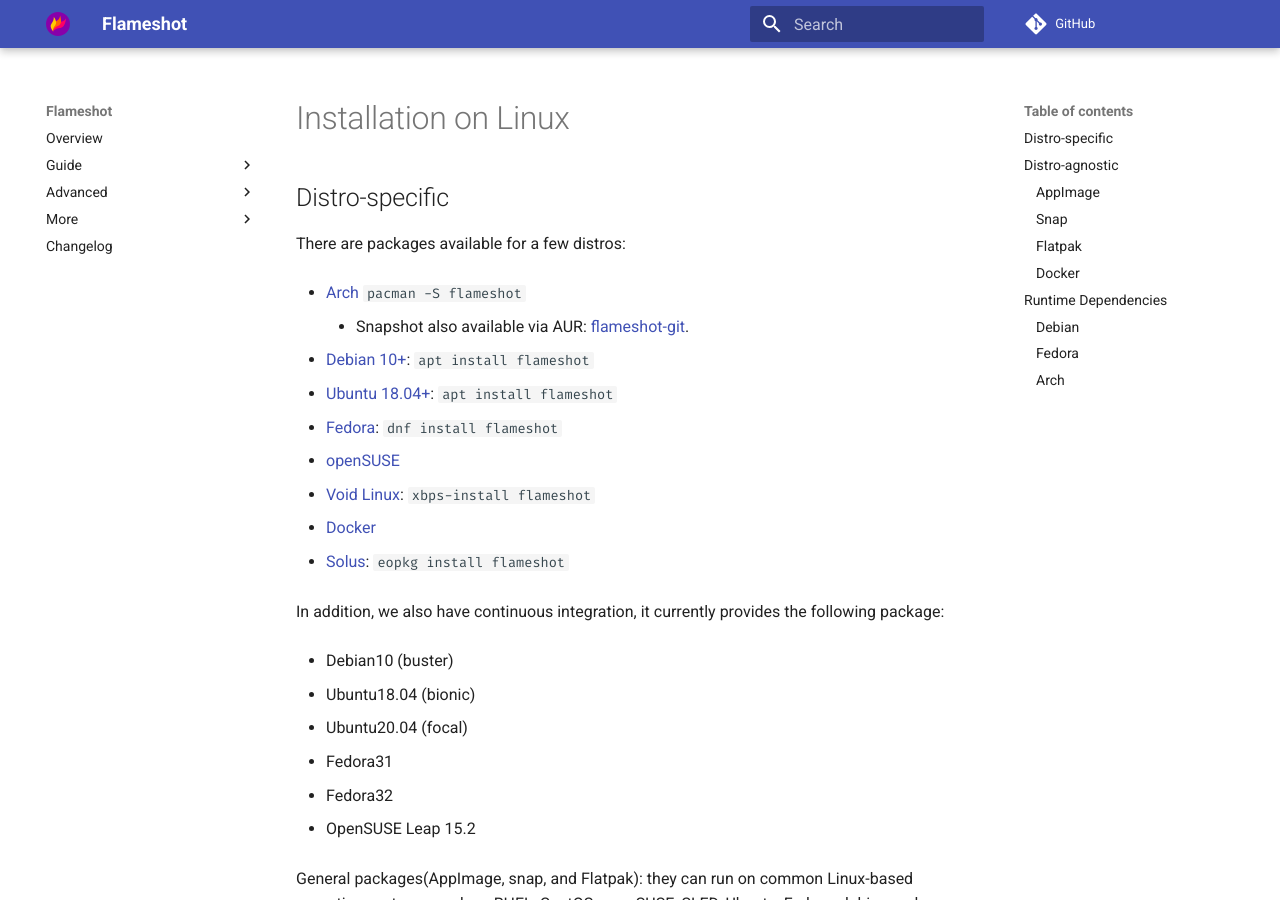
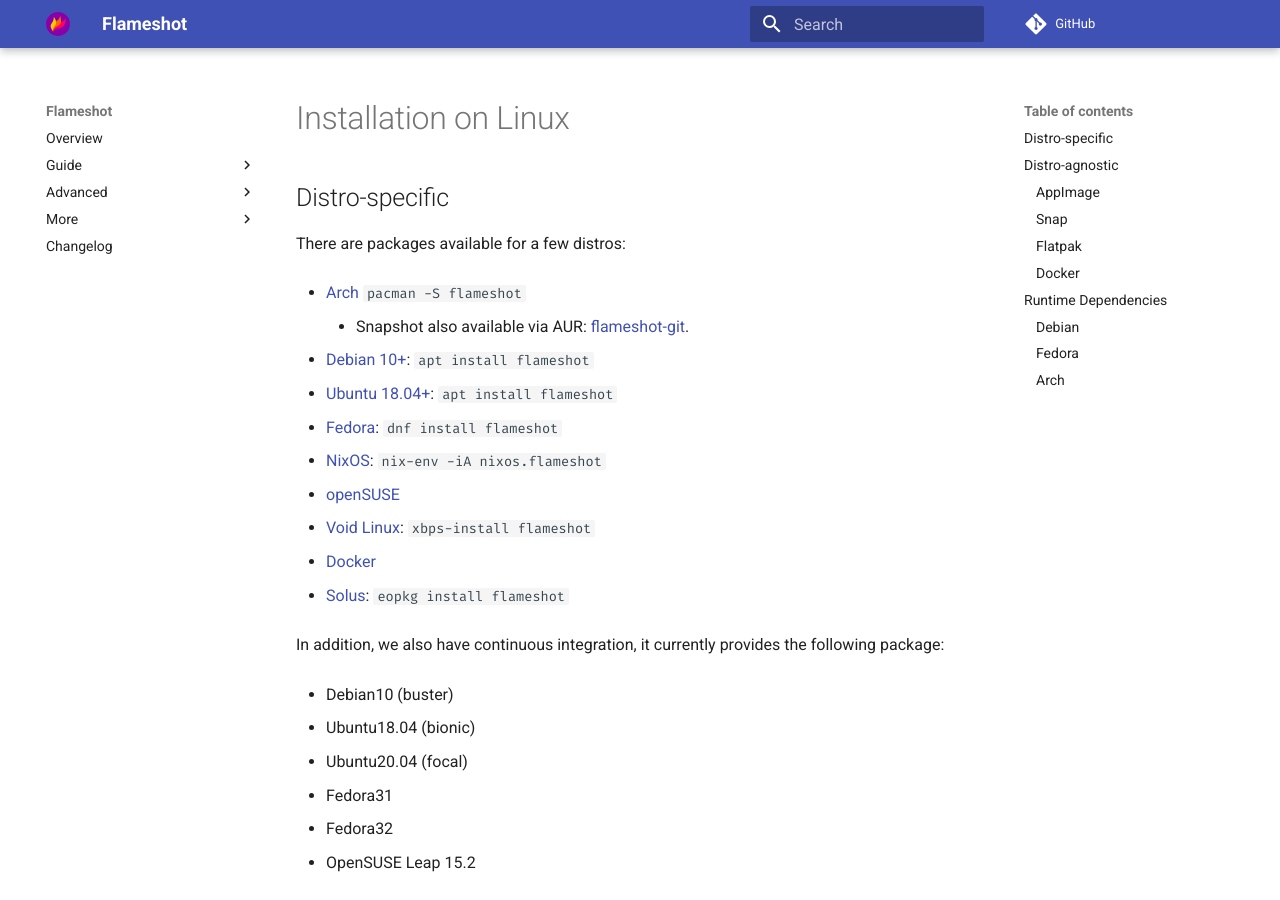
Before and after one commit to flameshot-org/flameshot-org.github.io, an MkDocs documentation site: the page built from docs/guide/installation/installation-linux.md, in a window 1280 px wide and 900 px high. Built offline with MkDocs 1.6.1 and Material for MkDocs 9.7.7, drawn with Linux system fonts in a browser that asks for light colours; comment, search, counter and statistics services are not loaded.

Commit message:
[add] NixOS was added

```diff
--- a/docs/guide/installation/installation-linux.md
+++ b/docs/guide/installation/installation-linux.md
@@ -13,6 +13,7 @@
 
 - [Fedora](https://src.fedoraproject.org/rpms/flameshot): `dnf install flameshot`
 
+- [NixOS](https://search.nixos.org/packages?query=flameshot): `nix-env -iA nixos.flameshot`
 - [openSUSE](https://software.opensuse.org/package/flameshot)
 
 - [Void Linux](https://github.com/voidlinux/void-packages/tree/master/srcpkgs/flameshot): `xbps-install flameshot`
```
